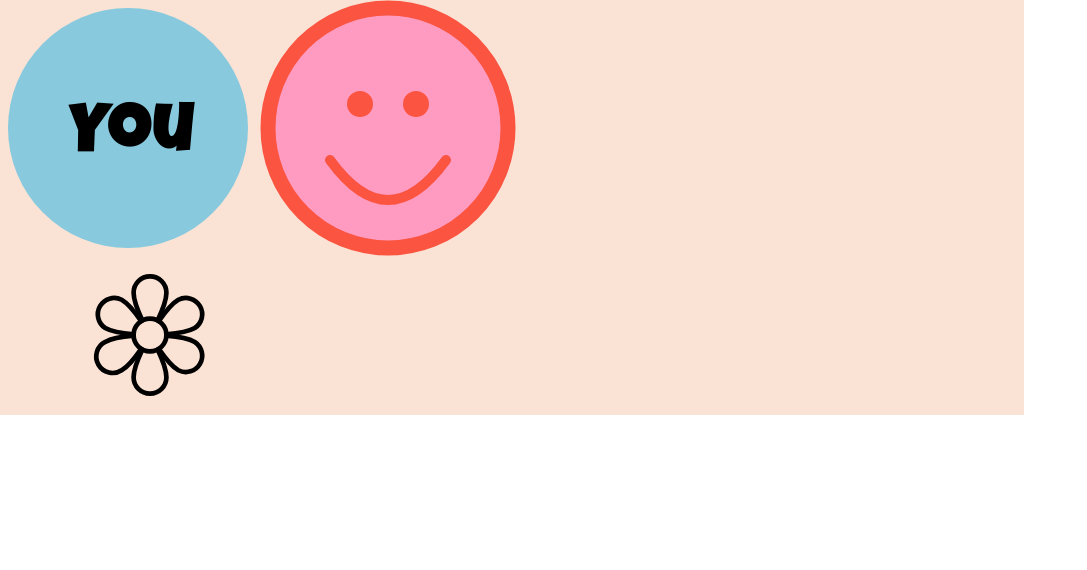
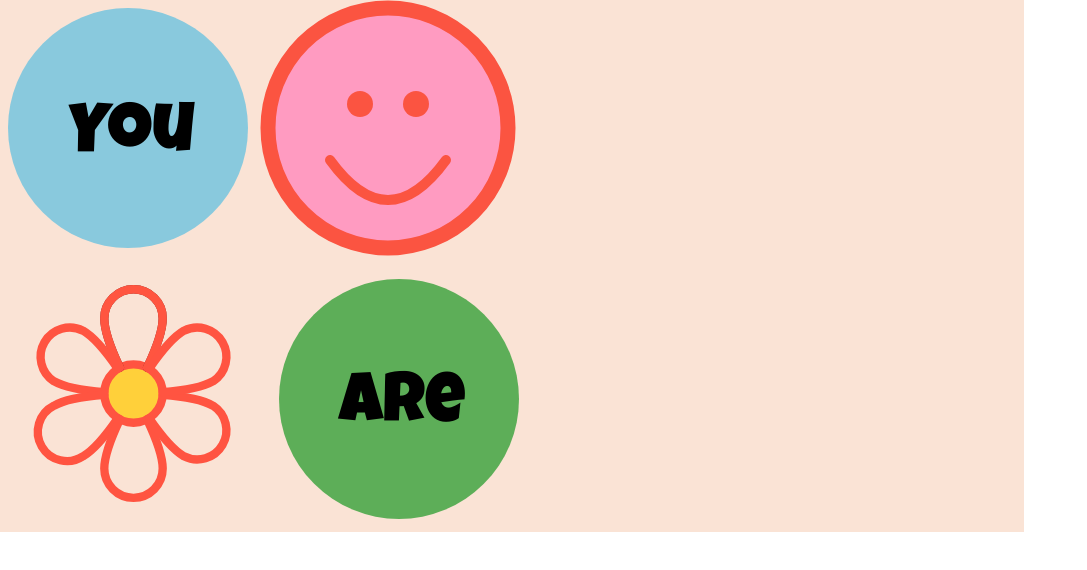
Before and after one commit to danielaayz/SVG-and-CSS-Animation, a plain HTML site: page index.html in a window 1280 px wide. Shown: the whole page, without its empty margins (0-1087 px from the left). Drawn offline with nearby package versions, Linux system fonts and the light colour scheme.

Commit message:
feat: add svg circle-green to HTML-document and styling

```diff
--- a/css/style.css
+++ b/css/style.css
@@ -17,10 +17,16 @@ main .wrapper {
 }
 
 .container {
+   width: 100%;
 }
 
 .circle-blue {
    fill: rgb(109, 196, 224);
+   fill-opacity: 0.8;
+}
+
+.circle-green {
+   fill: rgb(54, 162, 58);
    fill-opacity: 0.8;
 }
 
@@ -34,7 +40,7 @@ main .wrapper {
 
 .face {
    fill: #ff9bc1;
-   stroke: #fb5441;
+   stroke: rgb(251, 84, 65);
    stroke-width: 15;
 }
 
--- /dev/null
+++ b/images/circle-green.xml
@@ -0,0 +1,4 @@
+<svg class="circle-green" width="256" heigh="256" viewBox="0 0 256 256" xmlns="http://www.w3.org/2000/svg">
+               <circle class="circle-green" cx="128" cy="128" r="120"></circle>
+               <text class="text" x="68" y="150">Are</text>
+            </svg>
--- a/index.html
+++ b/index.html
@@ -43,10 +43,27 @@
                   <circle class="eye" cx="156" cy="104" r="13"></circle>
                   <path class="mouth" d="M70,160 Q128,240 186,160"></path>
                </svg>
-               <div>
-                  <svg><use xlink:href="image/flower-1.svg#flower-1"</svg>
-               </div>
             </div>
+            <!-- I couldn't make linked svg-file to work my and noticed on the MDN Web Docs webpage that the use-tag together with the xlink:href-attribut is
+               deprecated and not for use i new websites so I opted for the object-element instead-->
+            <div class="container card1">
+               <object
+                  data="images/flower-thin.svg"
+                  type="image/svg+xml"></object>
+               <svg
+                  width="256"
+                  height="256"
+                  viewBox="0 0 256 256"
+                  xmlns="http://www.w3.org/2000/svg">
+                  <circle
+                     class="circle-green"
+                     cx="128"
+                     cy="128"
+                     r="120"></circle>
+                  <text class="text" x="68" y="150">Are</text>
+               </svg>
+            </div>
+            <div></div>
             <div class="container"></div>
          </div>
       </main>
```
Also changed, not shown: image/flower-1.svg (deleted), images/circle-green.svg (added), images/flower-1.svg (added), images/flower-thin.svg (added), svg/flower-1.svg (deleted).
